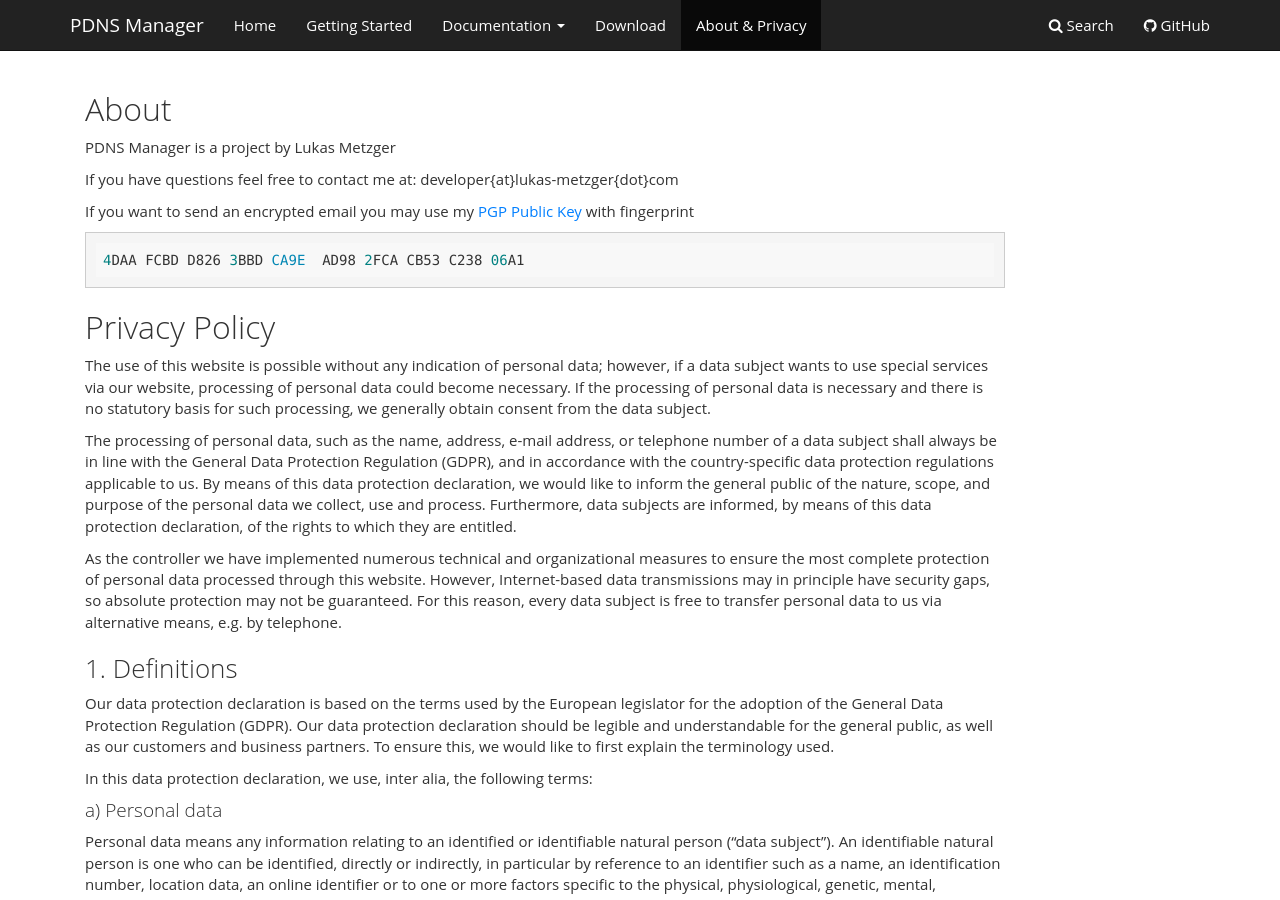
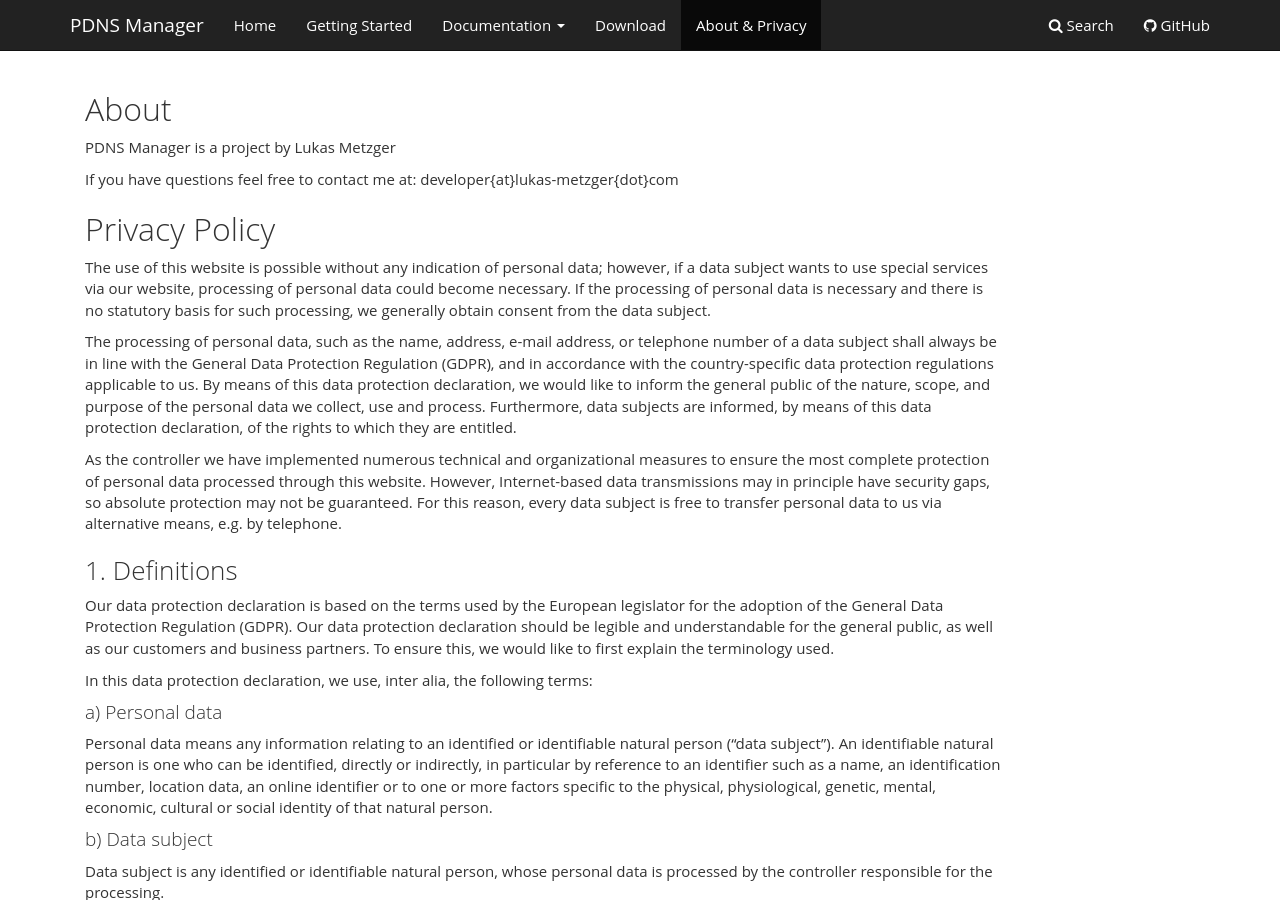
Before and after one commit to loewexy/pdns-manager-website, an MkDocs documentation site: the page built from content/about.md, in a window 1280 px wide and 900 px high. Built offline with MkDocs 1.6.1, drawn with Linux system fonts in a browser that asks for light colours; comment, search, counter and statistics services are not loaded.

Commit message:
Removed pgp key

````diff
--- a/content/about.md
+++ b/content/about.md
@@ -5,11 +5,6 @@ template: full.html
 PDNS Manager is a project by Lukas Metzger
 
 If you have questions feel free to contact me at: developer{at}lukas-metzger{dot}com
-
-If you want to send an encrypted email you may use my [PGP Public Key](files/developer-lukas-metzger-com.gpg) with fingerprint
-```
-4DAA FCBD D826 3BBD CA9E  AD98 2FCA CB53 C238 06A1
-```
 
 ## Privacy Policy
 
````
Also changed, not shown: 1 other file.
